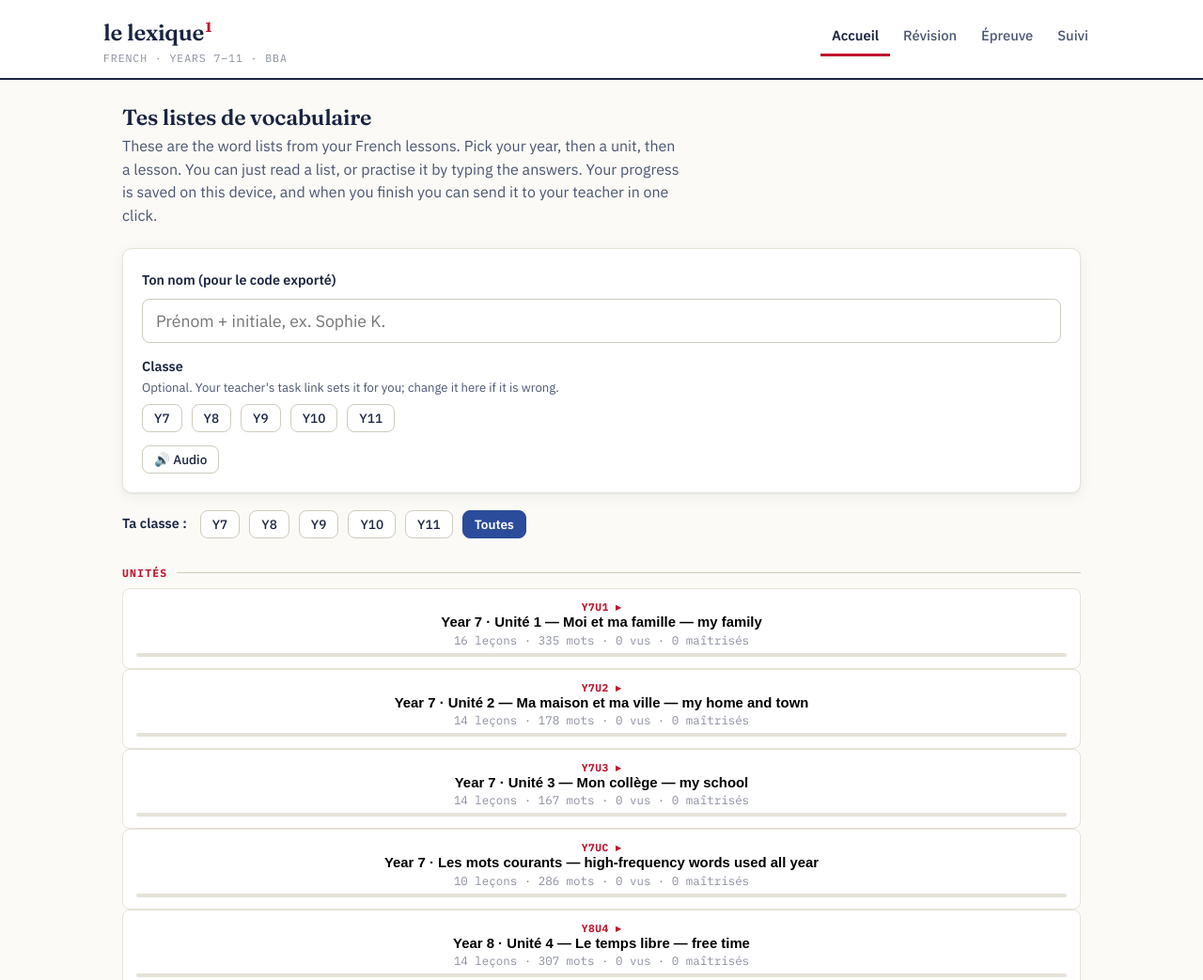
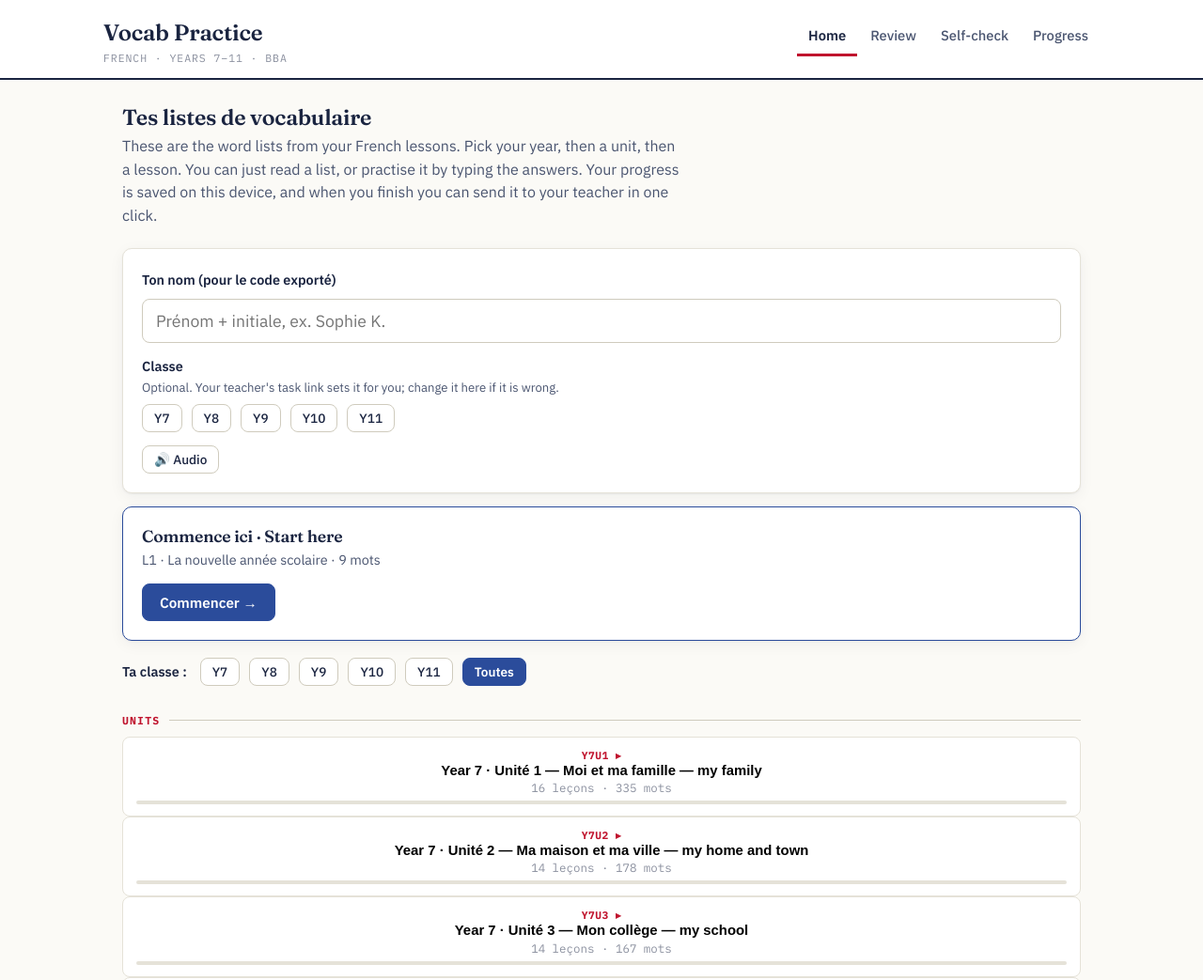
Before and after one commit to Artmemry/KS3-KS4-French-Vocabulary-training, a plain HTML site: page index.html in a window 1280 px wide. Shown: the top 1043 px of the page at 94% size. Drawn offline with Linux system fonts and the light colour scheme.

Commit message:
Add files via upload

```diff
--- a/app.js
+++ b/app.js
@@ -64,13 +64,23 @@ const T={
   sendNameHint:"Put your name in so your teacher knows whose code this is.",
   sendPasteTxt:"Press « Envoyer via MS Forms »: your code is copied for you and the form opens. Paste the code into the “Code” box, type your name and press Submit.",
   formsPasteHint:"Code copied. Paste it into the “Code” box on the form.",
-  dueCard:n=>n+" carte"+(n>1?"s":"")+" à réviser aujourd'hui",
+  /* Bilingual, target language first: it is the line that starts the work,
+     and its size is stated so a student can judge the cost before starting. */
+  dueCard:n=>n+" mot"+(n>1?"s":"")+" à réviser aujourd'hui · "+n+" word"+(n>1?"s":"")+" to review today",
+  dueMins:n=>"about "+Math.max(1,Math.round(n*12/60))+" min",
   startReview:"Lancer la révision →",
-  unitsLabel:"Unités",
-  unitMeta:(l,w,s,m)=>`${l} leçons · ${w} mots · ${s} vus · ${m} maîtrisés`,
+  nextNew:"Commence ici · Start here",
+  nextOn:"Continue · Continue",
+  nextMeta:(t,n)=>t+" · "+n+" mot"+(n>1?"s":""),
+  nextGo:"Commencer →",
+  clsSet:c=>"Classe : "+c, clsChange:"Changer",
+  unitsLabel:"Units",
+  /* What they have done, never what they have not: a column of zeros on the
+     first screen reads as a verdict. Counts appear once there is one. */
+  unitMeta:(l,w,s,m)=>`${l} leçons · ${w} mots`+(m?` · ${m} maîtrisés`:"")+(s&&!m?` · ${s} vus`:""),
   yearEmpty:"No lists for that year yet.",
   lessonLine:(n,t,c)=>`Leçon ${n} — ${t} (${c} mots)`,
-  lessonMeta:(s,m)=>`${s} vus · ${m} maîtrisés`,
+  lessonMeta:(s,m)=>m?`${m} maîtrisés`:(s?`${s} vus`:""),
   accSuffix:" % de précision",
   list:"Liste", practise:"S'entraîner",
   backUnits:"← Retour aux unités", practiseThis:"S'entraîner sur cette liste",
@@ -110,7 +120,9 @@ const T={
   toReview:"À revoir", cont:"Continuer", seeProgress:"Voir mon suivi",
   leechTitle:"Mots rebelles", leechCard:n=>`${n} mot${n>1?"s":""} rebelle${n>1?"s":""} — ratés encore et encore`,
   leechGo:"Les dompter →", leechLabel:"Rebelles",
-  examTab:"Épreuve", examTitle:"Mode épreuve",
+  /* Not "épreuve": below the sixth form that reads as something marked and
+     shown to someone. It is a self-check and is named as one. */
+  examTab:"Teste-toi", examTitle:"Teste-toi",
   examLede:"Des questions au hasard dans les unités choisies, sens mixte, aucune correction avant la fin — comme en vraie épreuve. Le résultat est enregistré dans ton code.",
   examUnits:"Unités de l'épreuve", examStart:"Commencer l'épreuve",
   examNeedUnits:"Choisis au moins une unité.",
@@ -140,7 +152,7 @@ const T={
   resetConfirm:"Effacer toute la progression sur cet appareil ? Cette action est définitive.",
   restored:"Sauvegarde restaurée.", badFile:"Fichier non reconnu — choisis une sauvegarde exportée depuis ce site.",
   noName:"(sans nom)",
-  backupFile:"lexique-sauvegarde.json",
+  backupFile:"french-vocab-progress.json",
   sessionLabel:(u,n)=>`${u} · Leçon ${n}`, reviewLabel:"Révision", examLabel:"Épreuve"
 };
 /*T-END*/
@@ -1179,6 +1191,32 @@ function needsClass(){
   return fileHasClasses()||CLASSES.some(c=>st[c]&&st[c].label);
 }
 function setClass(c){ S.cls=c||""; S.clsOffer=""; save(); yearFilter=""; openUnit=null; renderAccueil(); renderSendBar(); }
+let clsOpen = false;
+/* Where they are, and what one thing they could do about it now. Their own
+   year if we know it, otherwise the first; the lesson they have started but
+   not finished, otherwise the first they have not opened. */
+function nextStepCard(){
+  const y = yearFilter && yearFilter !== "__all" ? yearFilter
+          : (CLASSES.indexOf(yearOf(S.cls)) >= 0 ? yearOf(S.cls) : (YEARS[0] && YEARS[0].y));
+  const uids = UNIT_ORDER.filter(u => !y || UNITS[u].year === y);
+  let pick = null, started = false;
+  for(const uid of uids){
+    for(const lid of UNITS[uid].lessonOrder){
+      const a = aggL(lid), L = UNITS[uid].lessons[lid];
+      if(!L.n) continue;
+      if(a.nSeen && a.nMast < L.n){ pick = {uid, lid, L}; started = true; break; }
+      if(!pick && !a.nSeen) pick = {uid, lid, L};
+    }
+    if(started) break;
+  }
+  if(!pick) return el("span");
+  return el("div",{class:"card",style:"margin-top:14px;border-color:var(--bleu,#2B4C9B)"},
+    el("h3",{style:"margin:0"}, started ? T.nextOn : T.nextNew),
+    el("p",{style:"margin:4px 0 0;color:var(--ink-soft);font-size:.9rem"},
+      T.nextMeta(pick.L.title, pick.L.n)),
+    el("div",{class:"btn-row"},
+      el("button",{class:"btn primary",onclick:()=>startLesson(pick.uid, pick.lid)}, T.nextGo)));
+}
 function classButtons(){
   /* When the teacher's link has named the group, show that group rather than
      only its year — so a student can read back what their device thinks it is,
@@ -1285,12 +1323,25 @@ function renderAccueil(){
       el("label",{for:"student-name",style:"font-weight:600;font-size:.9rem"},T.nameLabel),
       el("input",{id:"student-name",class:"typed",style:"margin-top:8px",value:S.name||"",placeholder:T.namePh,
         oninput:e=>{S.name=e.target.value.trim();save()}}),
+      /* Two rows of year buttons on one screen — this one and the year filter
+         below — and a student cannot tell which matters. Once the class is set,
+         and the teacher's link almost always sets it, this one is a line of
+         text with a way back. */
       el("label",{style:"font-weight:600;font-size:.9rem;display:block;margin-top:14px"},T.clsLabel),
-      el("p",{class:"lede",style:"font-size:.82rem;margin:2px 0 0"},T.clsHint),
-      classButtons(),
+      ...(S.cls && !clsOpen
+        ? [el("div",{class:"btn-row",style:"margin-top:4px"},
+            el("span",{style:"align-self:center"},T.clsSet(S.cls)),
+            el("button",{class:"btn small ghost",onclick:()=>{clsOpen=true;renderAccueil()}},T.clsChange))]
+        : [el("p",{class:"lede",style:"font-size:.82rem;margin:2px 0 0"},T.clsHint), classButtons()]),
       el("div",{class:"btn-row"},audioToggle()), voicePicker()));
+  /* The first thing on the screen is one thing they could finish, with its
+     size on it. A list of seventeen units is a map for an adult and a wall for
+     a twelve-year-old. Review first when something is due, because that is the
+     work that keeps what they already have. */
+  v.append(nextStepCard());
   if(dueN) v.append(el("div",{class:"card",style:"margin-top:14px;border-color:var(--rouge)"},
     el("h3",null,T.dueCard(dueN)),
+    el("p",{style:"margin:2px 0 0;color:var(--ink-soft);font-size:.85rem"},T.dueMins(dueN)),
     el("div",{class:"btn-row"},el("button",{class:"btn primary",onclick:()=>go("revision")},T.startReview))));
   if(lee.length) v.append(el("div",{class:"card",style:"margin-top:14px;border-color:#B07B12"},
     el("h3",null,T.leechTitle+" ("+lee.length+")"),
--- a/index.html
+++ b/index.html
@@ -3,7 +3,7 @@
 <head>
 <meta charset="UTF-8">
 <meta name="viewport" content="width=device-width, initial-scale=1.0">
-<title>Le Lexique · KS3 &amp; KS4 French BBA</title>
+<title>Vocab Practice · French · Years 7–11 · BBA</title>
 <meta name="description" content="French vocabulary for Years 7 to 11 at BBA: the word list from every lesson, typed answers in both directions, progress you can send to your teacher.">
 <link rel="preconnect" href="https://fonts.googleapis.com">
 <link rel="preconnect" href="https://fonts.gstatic.com" crossorigin>
@@ -14,14 +14,14 @@
 <header class="site">
   <div class="site-inner">
     <div>
-      <div class="brand">le lexique<sup>1</sup></div>
+      <div class="brand">Vocab Practice</div>
       <div class="brand-sub">French · Years 7–11 · BBA</div>
     </div>
-    <nav class="tabs" aria-label="Navigation principale">
-      <button id="tab-accueil" aria-selected="true">Accueil</button>
-      <button id="tab-revision" aria-selected="false">Révision</button>
-      <button id="tab-examen" aria-selected="false">Épreuve</button>
-      <button id="tab-suivi" aria-selected="false">Suivi</button>
+    <nav class="tabs" aria-label="Main navigation">
+      <button id="tab-accueil" aria-selected="true">Home</button>
+      <button id="tab-revision" aria-selected="false">Review</button>
+      <button id="tab-examen" aria-selected="false">Self-check</button>
+      <button id="tab-suivi" aria-selected="false">Progress</button>
     </nav>
   </div>
 </header>
@@ -37,7 +37,7 @@
 </main>
 
 <footer class="site">
-  le lexique¹ — n.m. 1. ensemble des mots d'une langue. 2. ton outil de révision.
+  <span>Vocab Practice — every word list from your French lessons, in one place.</span>
   · Progression enregistrée localement sur cet appareil.
   · <a href="https://artmemry.github.io/A-Level-French-BBA/teacher.html" class="teacher-link" rel="noopener">Teacher area</a>
 </footer>
```
